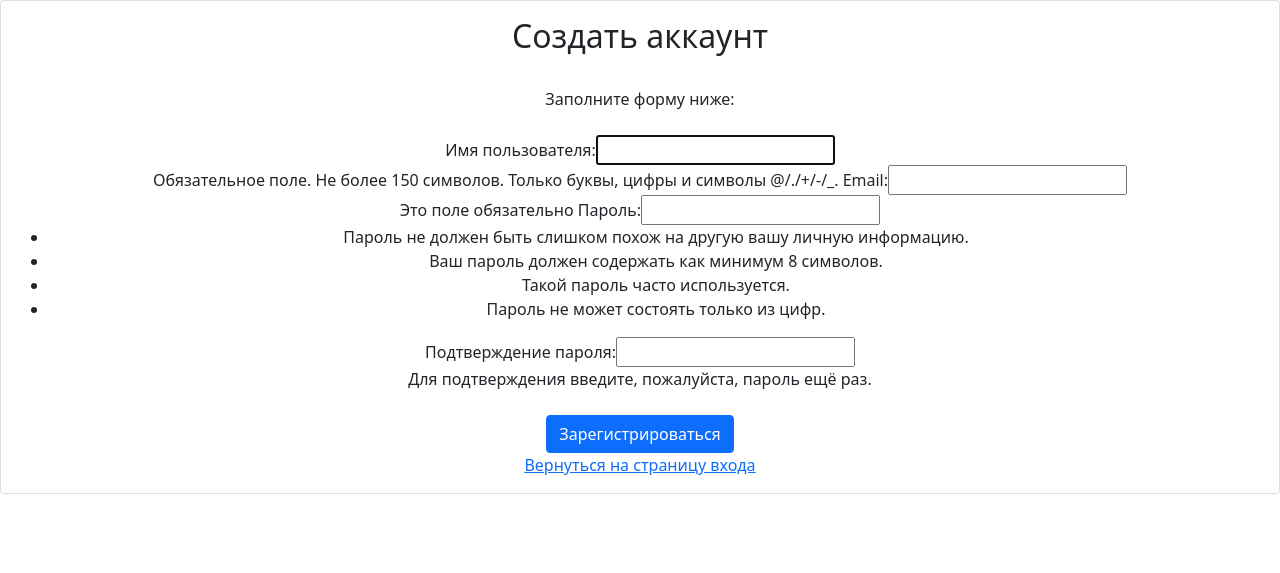
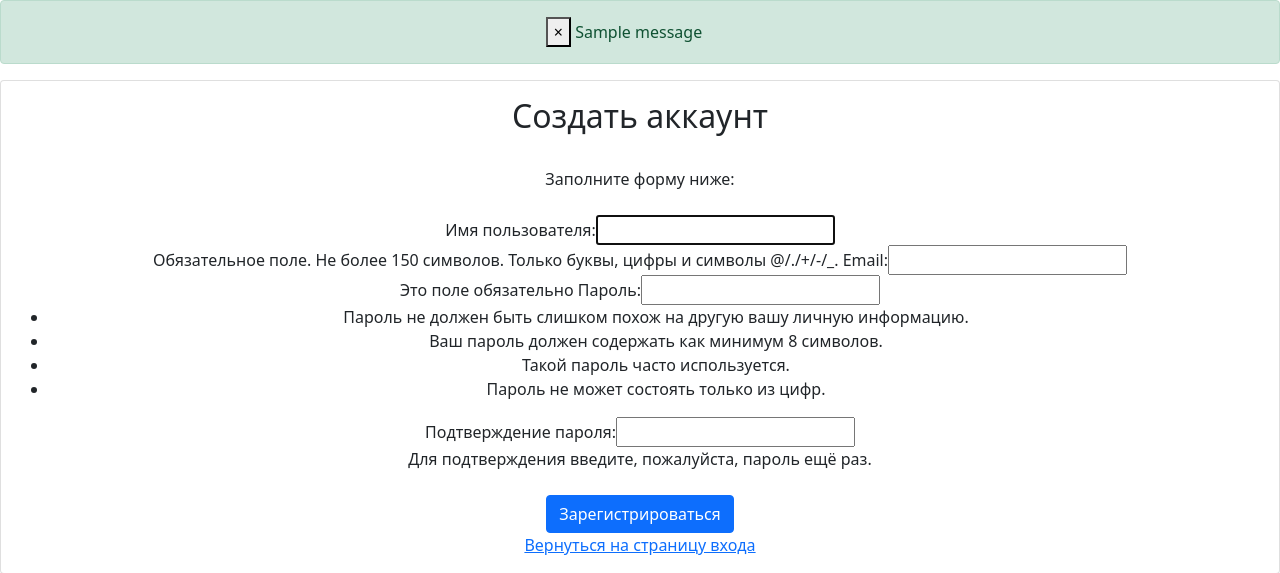
Before and after one commit to blightn/hello-world, a Django app: page /register/ in a window 1280 px wide. Shown: the top 573 px of the page. Run offline with Django 3.2, Linux system fonts and the light colour scheme; tables that the repository leaves empty hold one stand-in row (values such as "Sample post"); one stand-in notice (Sample message) is shown; some libraries are stand-ins or nearby versions.

Commit message:
messages

```diff
--- a/mytest/templates/main.html
+++ b/mytest/templates/main.html
@@ -12,9 +12,16 @@
     <title>{% block title %}Приложение{% endblock %}</title>
   </head>
   <body>
+    {% include 'messages.html' %}
+
     {% block main_data %}
     {% endblock main_data %}
+    <!--
     <script src="https://cdn.jsdelivr.net/npm/bootstrap@5.0.0-beta2/dist/js/bootstrap.bundle.min.js" integrity="sha384-b5kHyXgcpbZJO/tY9Ul7kGkf1S0CWuKcCD38l8YkeH8z8QjE0GmW1gYU5S9FOnJ0" crossorigin="anonymous"></script>
+    -->
+    <script src="https://code.jquery.com/jquery-3.3.1.slim.min.js" integrity="sha384-q8i/X+965DzO0rT7abK41JStQIAqVgRVzpbzo5smXKp4YfRvH+8abtTE1Pi6jizo" crossorigin="anonymous"></script>
+    <script src="https://cdnjs.cloudflare.com/ajax/libs/popper.js/1.14.6/umd/popper.min.js" integrity="sha384-wHAiFfRlMFy6i5SRaxvfOCifBUQy1xHdJ/yoi7FRNXMRBu5WHdZYu1hA6ZOblgut" crossorigin="anonymous"></script>
+    <script src="https://stackpath.bootstrapcdn.com/bootstrap/4.2.1/js/bootstrap.min.js" integrity="sha384-B0UglyR+jN6CkvvICOB2joaf5I4l3gm9GU6Hc1og6Ls7i6U/mkkaduKaBhlAXv9k" crossorigin="anonymous"></script>
     <!--
     <script src="https://cdn.jsdelivr.net/npm/@popperjs/core@2.6.0/dist/umd/popper.min.js" integrity="sha384-KsvD1yqQ1/1+IA7gi3P0tyJcT3vR+NdBTt13hSJ2lnve8agRGXTTyNaBYmCR/Nwi" crossorigin="anonymous"></script>
     <script src="https://cdn.jsdelivr.net/npm/bootstrap@5.0.0-beta2/dist/js/bootstrap.min.js" integrity="sha384-nsg8ua9HAw1y0W1btsyWgBklPnCUAFLuTMS2G72MMONqmOymq585AcH49TLBQObG" crossorigin="anonymous"></script>
--- /dev/null
+++ b/mytest/templates/messages.html
@@ -0,0 +1,10 @@
+{% if messages %}
+    {% for message in messages %}
+        <div {% if message.tags == 'error' %} class="alert alert-danger alert-dismissible fade show" {% else %} class="alert alert-{{ message.tags }} alert-dismissible fade show" {% endif %} role="alert" align="center">
+            <button type="button" class="close" data-dismiss="alert" aria-label="Close">
+                <span aria-hidden="true">&times;</span>
+            </button>
+            {{ message }}
+        </div>
+    {% endfor %}
+{% endif %}
--- a/mytest/users/views.py
+++ b/mytest/users/views.py
@@ -10,6 +10,7 @@ from django.utils.encoding import force_bytes, force_text
 from django.utils.http import urlsafe_base64_encode, urlsafe_base64_decode
 from django.template.loader import render_to_string
 from django.contrib.auth.models import User
+from django.contrib import messages
 
 from .forms import UserRegistrationForm
 from mytest.tokens import account_activation_token
@@ -32,8 +33,11 @@ def register(request):
                 'token': account_activation_token.make_token(user),
             })
             user.email_user(subject, message)
+            messages.success(request, 'Вы успешно зарегистрированы')
 
             return redirect(reverse_lazy('users:account_activation_sent'))
+        else:
+            messages.error(request, 'Проверьте корректность заполненных полей')
     else:
         form = UserRegistrationForm()
 
```
